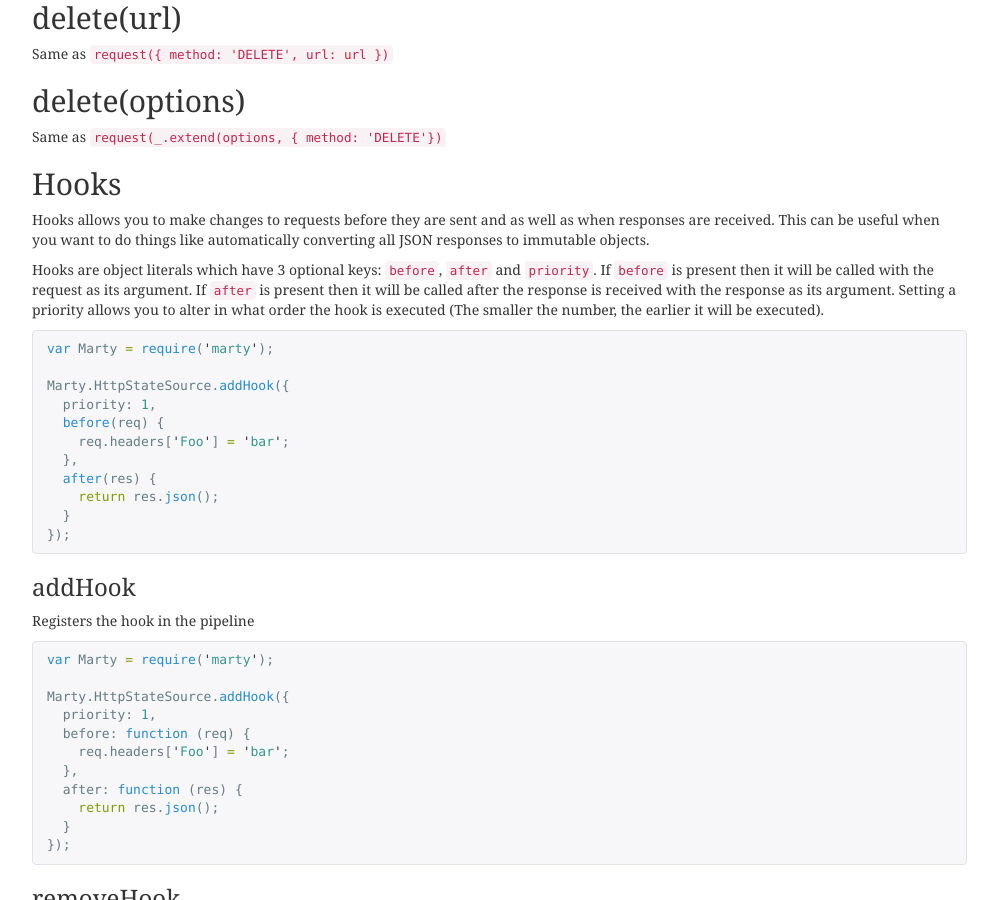
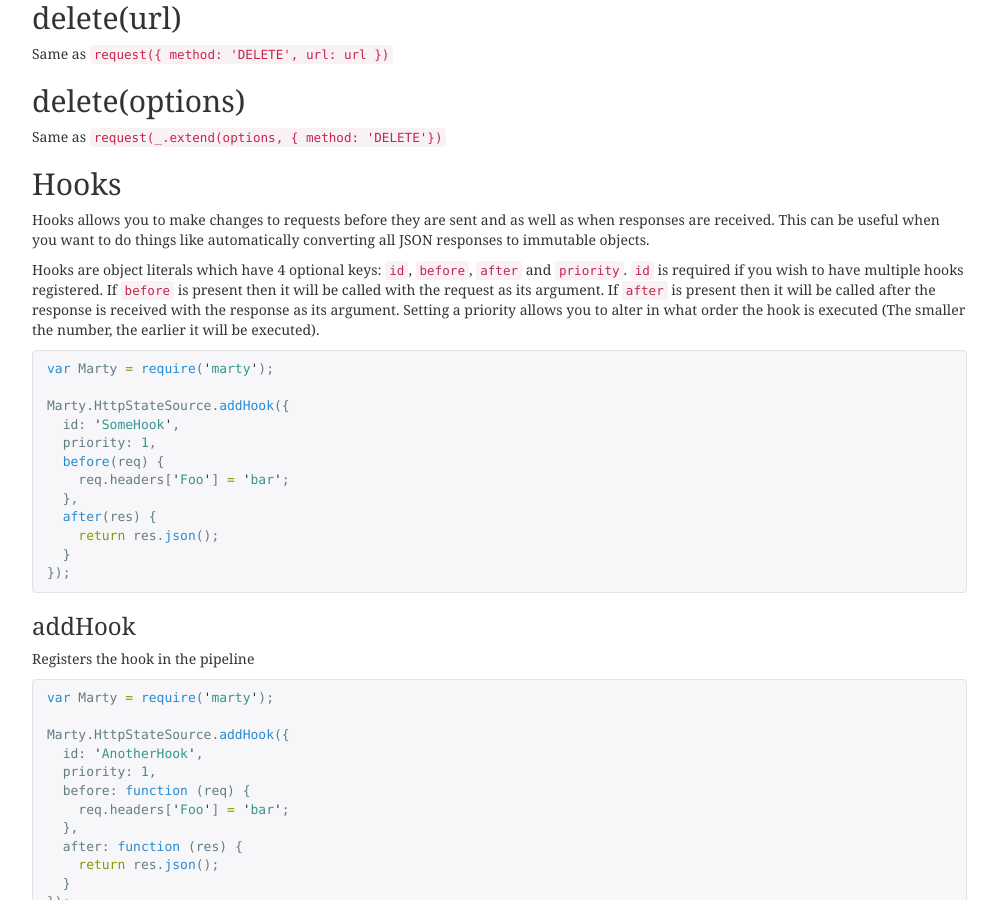
Before and after one commit to alsuper114/marty, a Jekyll site: the page built from docs/_api/state-sources/http.md, in a window 1280 px wide and 900 px high, scrolled down 1530 px. Shown: the whole window, without its empty margins (243-1241 px from the left). Built offline with Jekyll 4.4.1, drawn with Linux system fonts in a browser that asks for light colours; nearby versions of some CDN libraries; Markdown is read by kramdown in place of the engine named in the settings.

Commit message:
Documented the fact that a hook requires an 'id' property if you plan on using multiple hooks.

```diff
--- a/docs/_api/state-sources/http.md
+++ b/docs/_api/state-sources/http.md
@@ -149,12 +149,13 @@ Same as <code>request(_.extend(options, { method: 'DELETE'})</code>
 
 Hooks allows you to make changes to requests before they are sent and as well as when responses are received. This can be useful when you want to do things like automatically converting all JSON responses to immutable objects.
 
-Hooks are object literals which have 3 optional keys: ``before``, ``after`` and ``priority``. If ``before`` is present then it will be called with the request as its argument. If ``after`` is present then it will be called after the response is received with the response as its argument. Setting a priority allows you to alter in what order the hook is executed (The smaller the number, the earlier it will be executed).
+Hooks are object literals which have 4 optional keys: ``id``, ``before``, ``after`` and ``priority``. ``id`` is required if you wish to have multiple hooks registered. If ``before`` is present then it will be called with the request as its argument. If ``after`` is present then it will be called after the response is received with the response as its argument. Setting a priority allows you to alter in what order the hook is executed (The smaller the number, the earlier it will be executed).
 
 {% highlight js %}
 var Marty = require('marty');
 
 Marty.HttpStateSource.addHook({
+  id: 'SomeHook',
   priority: 1,
   before(req) {
     req.headers['Foo'] = 'bar';
@@ -173,6 +174,7 @@ Registers the hook in the pipeline
 var Marty = require('marty');
 
 Marty.HttpStateSource.addHook({
+  id: 'AnotherHook',
   priority: 1,
   before: function (req) {
     req.headers['Foo'] = 'bar';
```
